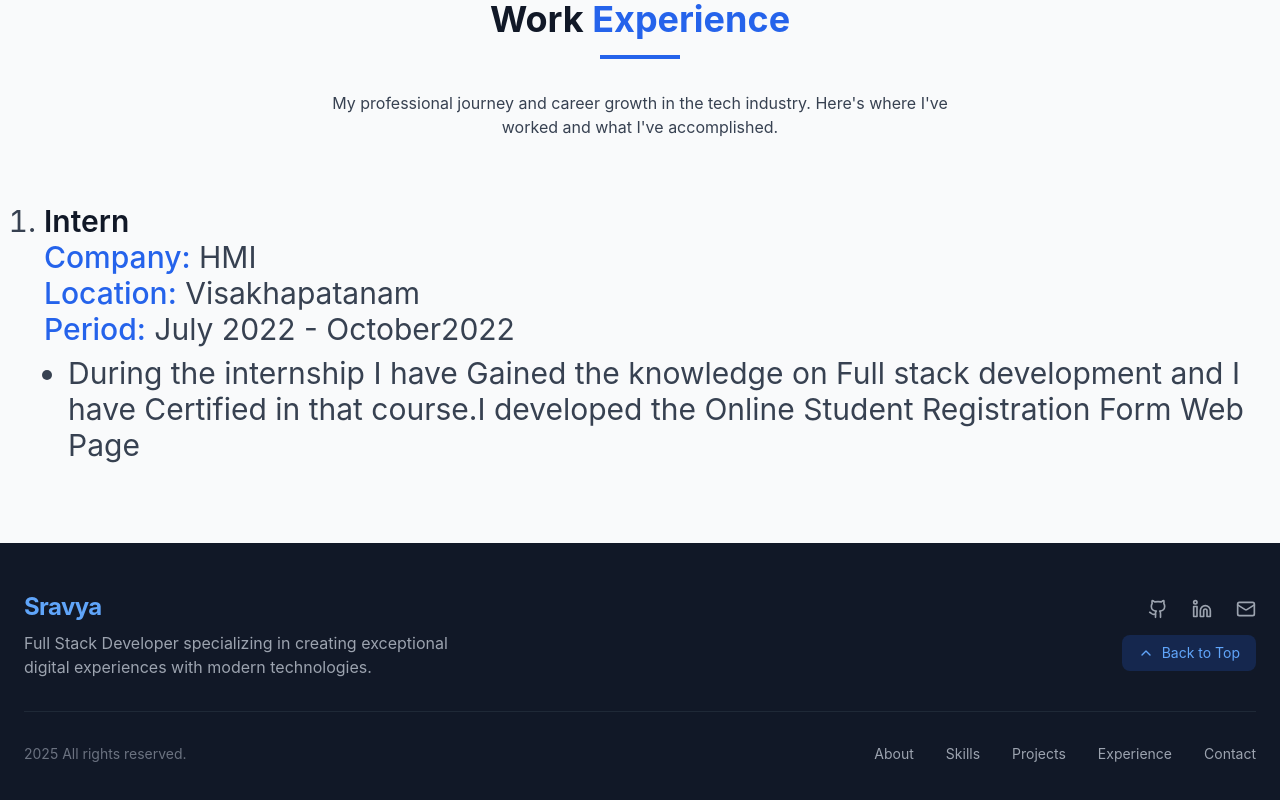
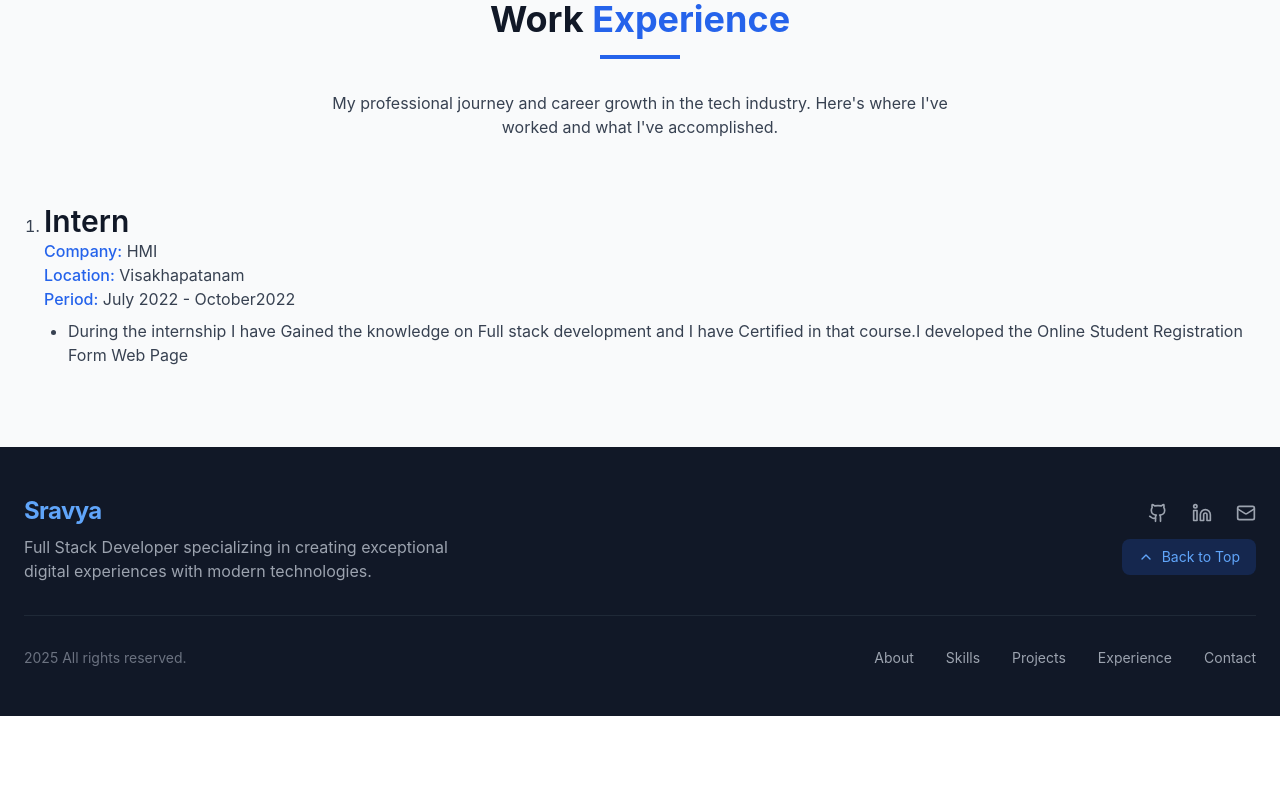
Before and after one commit to veluvarthi-sravya/veluvarthi-sravya, a React (Vite) app: page / in a window 1280 px wide. Shown: the part 3215-4015 px from the top of the page. After the commit the page ends 3931 px from the top, so only its background shows below. Built offline with nearby package versions, Linux system fonts and the light colour scheme.

Commit message:
removed styles for li

```diff
--- a/src/components/Experience.tsx
+++ b/src/components/Experience.tsx
@@ -42,7 +42,7 @@ const Experience: React.FC = () => {
 
         <ol className="list-decimal space-y-8 text-gray-700 dark:text-gray-300 pl-5">
           {jobs.map((job, index) => (
-            <li key={job.id} className='text-xl lg:text-3xl md:text-2xl'>
+            <li key={job.id}>
               <div className="mb-2">
                 <h3 className="text-xl lg:text-3xl md:text-2xl
                  font-semibold text-gray-900 dark:text-white">{job.title}</h3>
```
